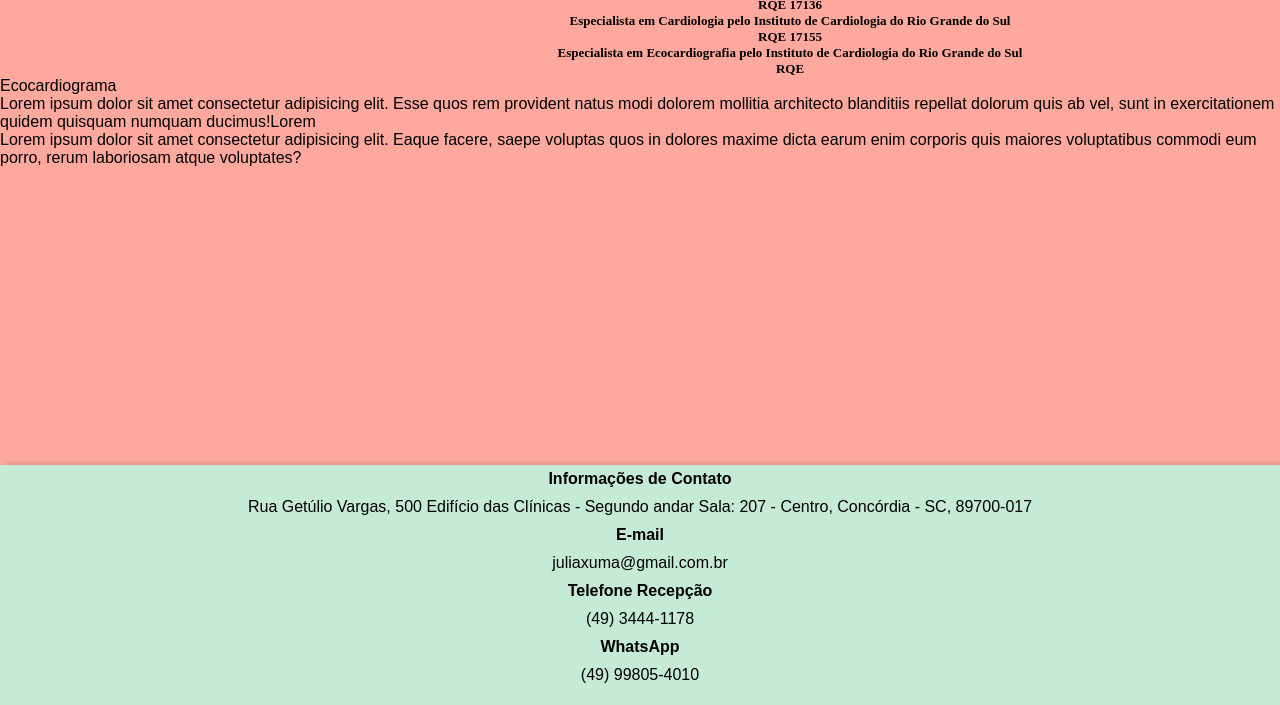
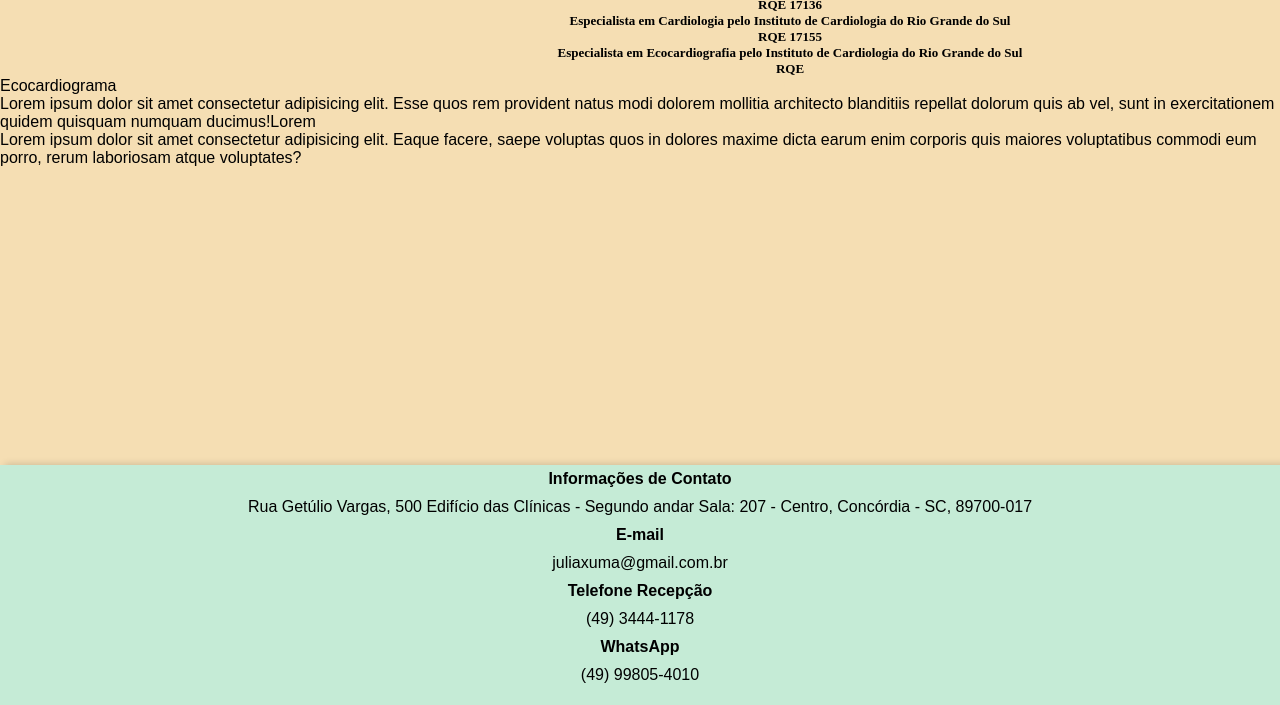
Before and after one commit to pauloedias/site-julia, a plain HTML site: page index.html in a window 1280 px wide. Shown: the part 95-800 px from the top of the page. Drawn offline with Linux system fonts and the light colour scheme.

Commit message:
Update style.css

```diff
--- a/style.css
+++ b/style.css
@@ -17,7 +17,7 @@
 }
 
 body{
-    background-color: var(--cor1);
+    background-color: wheat;
 }
 
 header{
```
